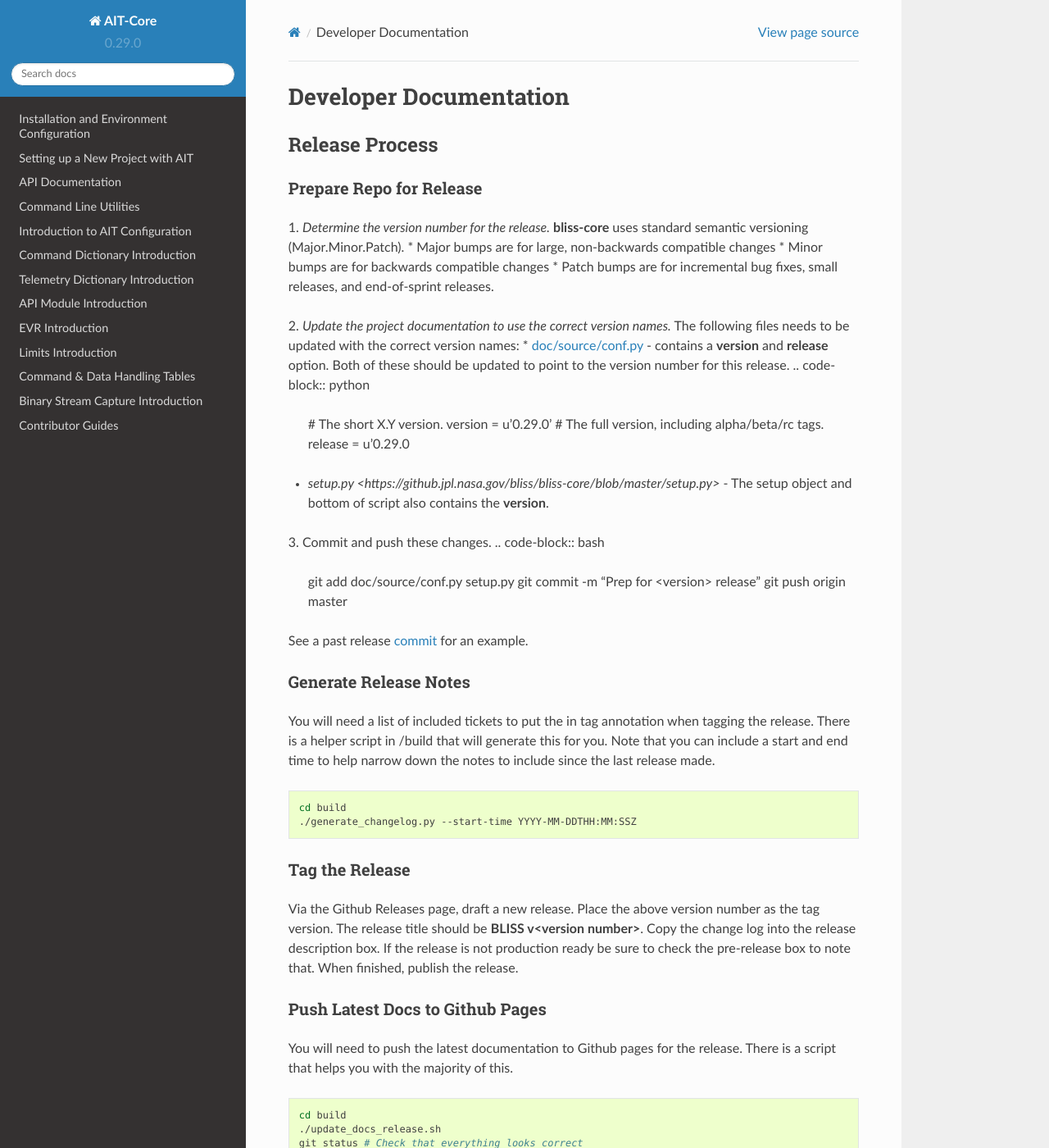
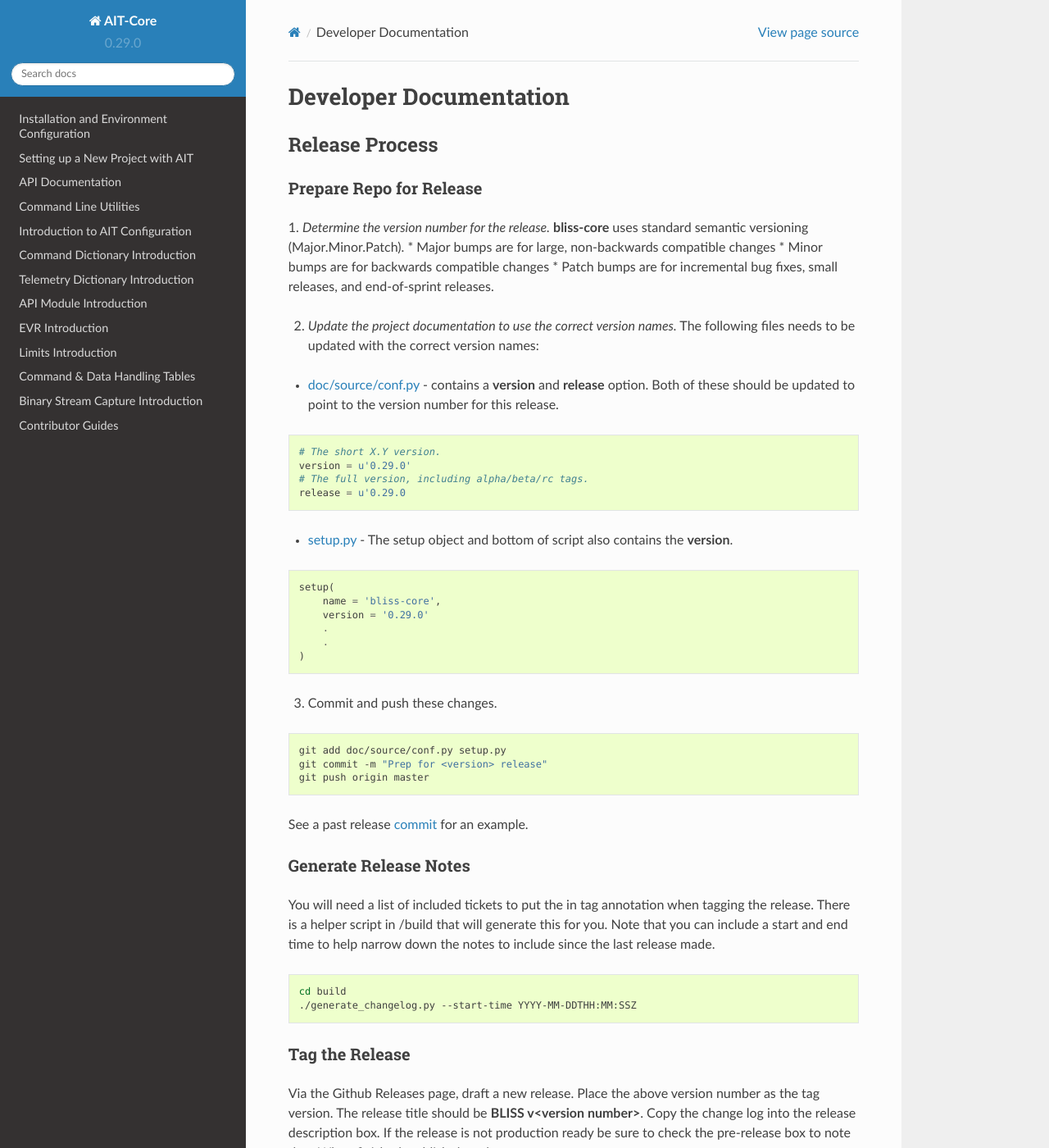
Before and after one commit to NASA-AMMOS/AIT-Core, a Sphinx documentation site: the page built from doc/source/developer_info.rst, in a window 1280 px wide and 1400 px high. Shown: the whole window at 82% size. Built offline with Sphinx 7.4.7 and the Read the Docs theme 2.0.0, drawn with Linux system fonts in a browser that asks for light colours; some of the changed text lies outside the part shown.

Commit message:
Fix formatting bugs

```diff
--- a/doc/source/developer_info.rst
+++ b/doc/source/developer_info.rst
@@ -13,15 +13,20 @@ Prepare Repo for Release
 * Patch bumps are for incremental bug fixes, small releases, and end-of-sprint releases.
 
 2. *Update the project documentation to use the correct version names.* The following files needs to be updated with the correct version names:
+
 * `doc/source/conf.py <https://github.jpl.nasa.gov/bliss/bliss-core/blob/master/doc/source/conf.py>`_ - contains a **version** and **release** option. Both of these should be updated to point to the version number for this release.
+
 .. code-block:: python
+
     # The short X.Y version.
     version = u'0.29.0'
     # The full version, including alpha/beta/rc tags.
     release = u'0.29.0
 
-* `setup.py <https://github.jpl.nasa.gov/bliss/bliss-core/blob/master/setup.py>` - The setup object and bottom of script also contains the **version**.
+* `setup.py <https://github.jpl.nasa.gov/bliss/bliss-core/blob/master/setup.py>`_ - The setup object and bottom of script also contains the **version**.
+
 .. code-block:: python
+
    setup(
        name = 'bliss-core',
        version = '0.29.0'
@@ -30,7 +35,9 @@ Prepare Repo for Release
    )
 
 3. Commit and push these changes.
+
 .. code-block:: bash
+
    git add doc/source/conf.py setup.py
    git commit -m "Prep for <version> release"
    git push origin master
@@ -97,7 +104,9 @@ Push Release Artifacts to OCO3-TB PyPi
 1. SSH into OCO3-TB:
 
 2. Run **make-pypi.sh**
+
 .. code-block:: bash
+
    # Navigate to pypi repo
    cd /usr/local/vhosts/oco3-tb/htdocs/pypi
 
```
